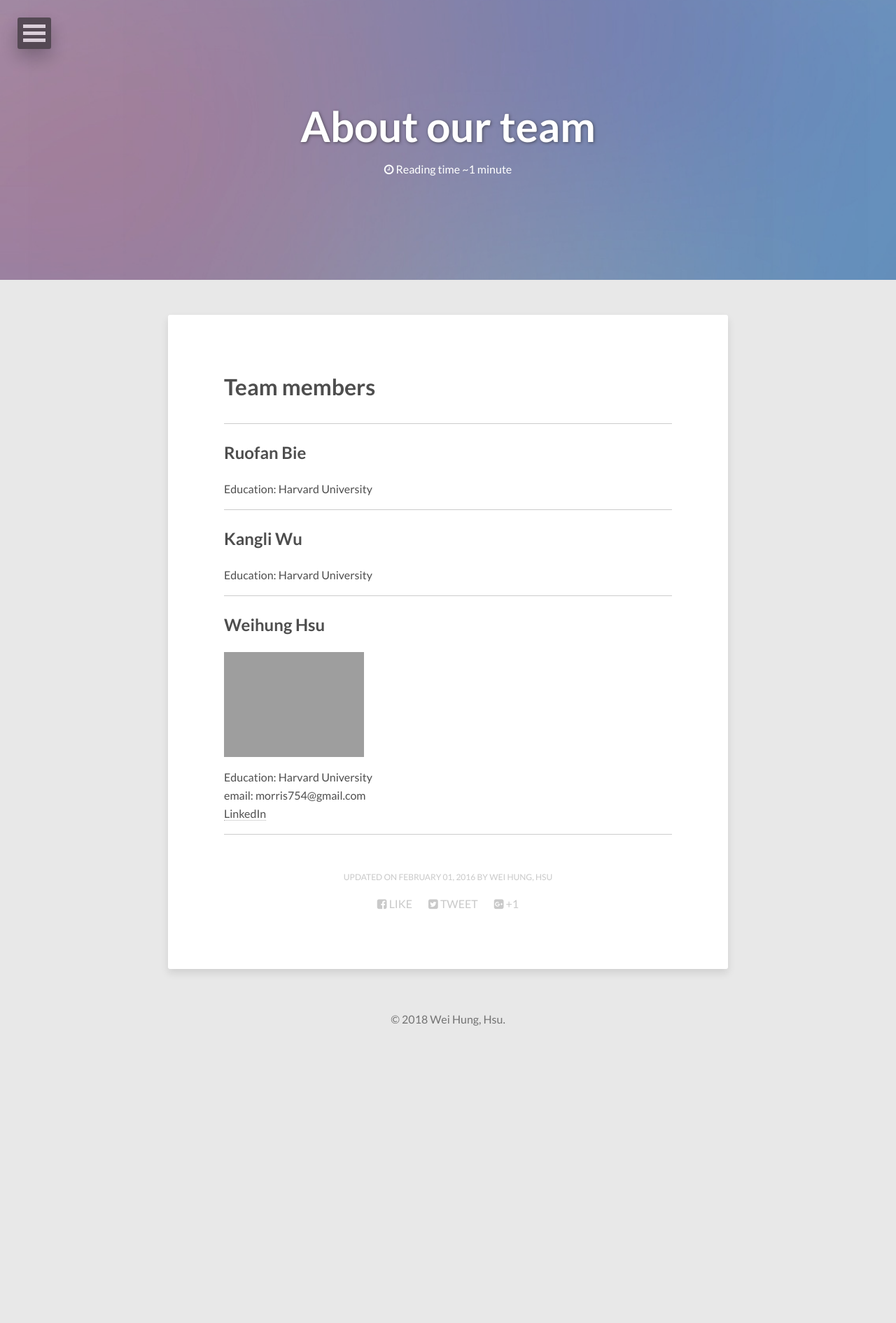
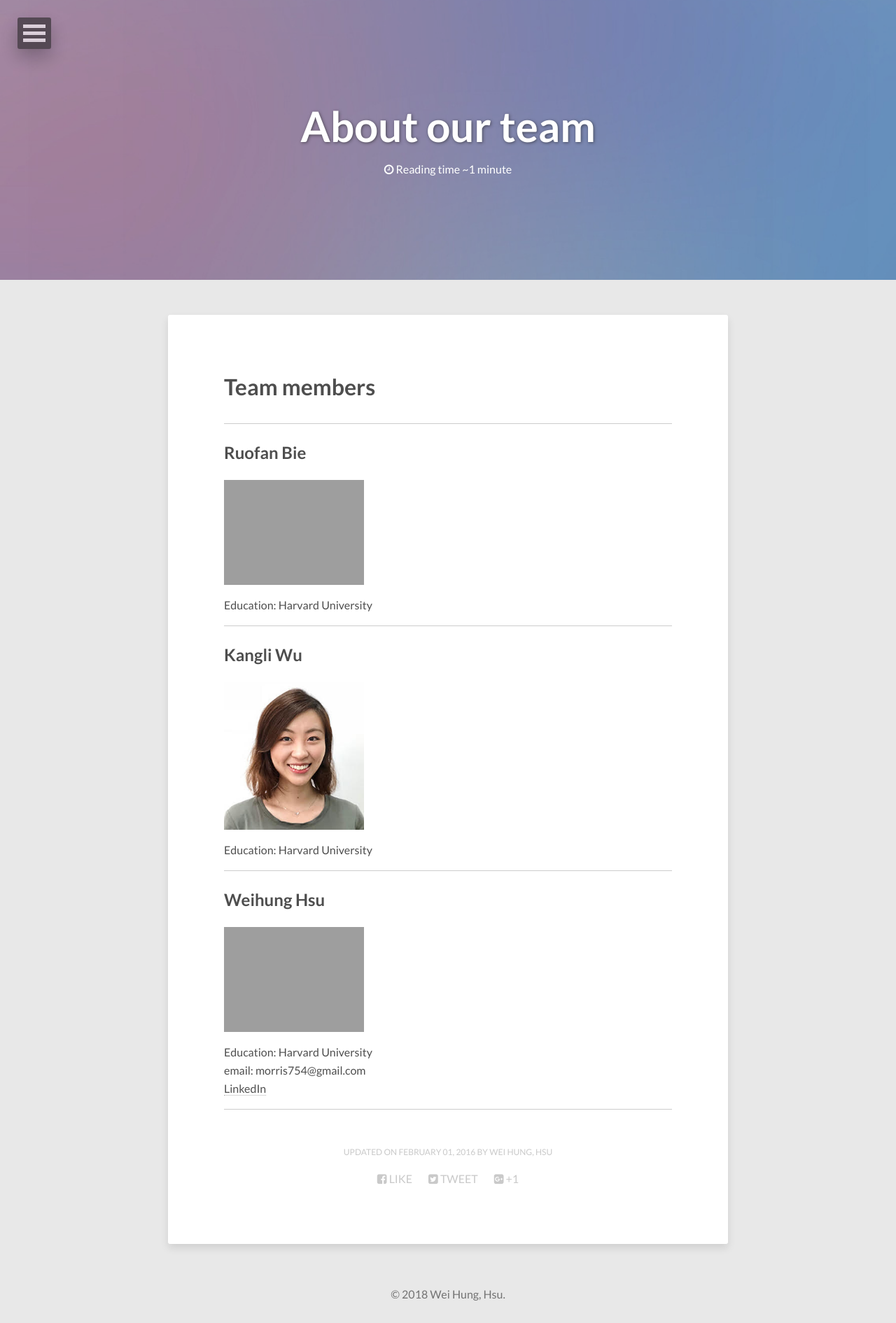
Before and after one commit to health1234/whhsu2.github.io, a Jekyll site: the page built from about/index.md, in a window 1280 px wide. Shown: the whole page at 70% size. Built offline with Jekyll 4.4.1, drawn with Linux system fonts in a browser that asks for light colours; nearby versions of some CDN libraries; before the commit the page ends 1498 px from its top, so only the background shows below that.

Commit message:
Update index.md
photos

```diff
--- a/about/index.md
+++ b/about/index.md
@@ -14,11 +14,14 @@ modified: 2016-02-01
 
 ## Ruofan Bie
 
+<img src="{{ site.url }}/images/Ruofan.jpg"  width="200" height="200">
+
 Education: Harvard University
 
 ---
 
 ## Kangli Wu
+<img src="{{ site.url }}/images/Kangli.jpg"  width="200" height="200">
 
 Education: Harvard University
 
```
